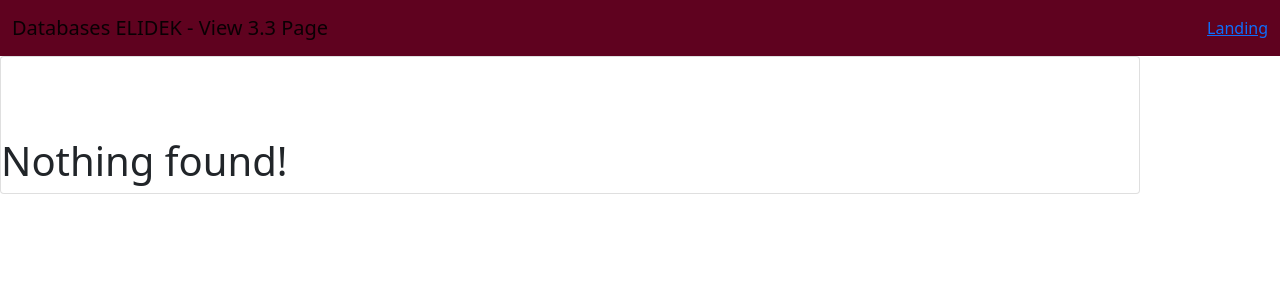
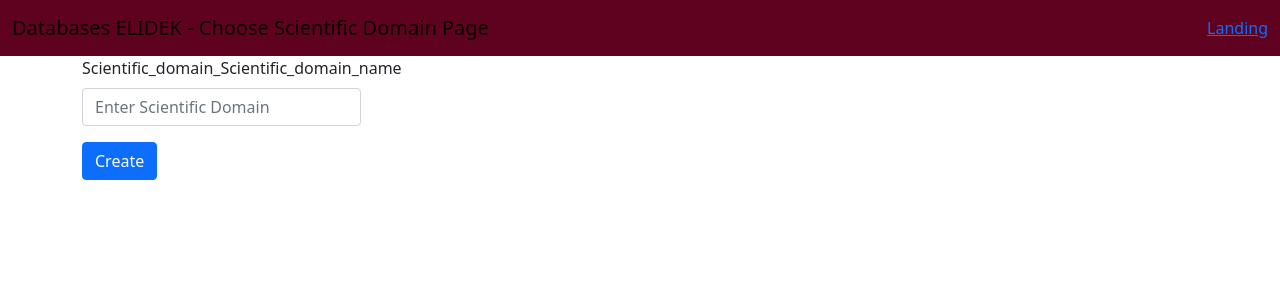
Before and after one commit to Athan-P/Databases-Project, a Flask app: page /Get33 in a window 1280 px wide. Shown: the top 300 px of the page. Run offline with Flask 2, Linux system fonts and the light colour scheme; data that the repository does not hold is empty; some libraries are stand-ins or nearby versions.

Commit message:
Final Update Python HTML

```diff
--- a/ELIDEK/forms.py
+++ b/ELIDEK/forms.py
@@ -51,24 +51,24 @@ class Get36(FlaskForm):
 
 class Get37(FlaskForm):
 	Executive_name = StringField(label = "Executive_name", validators = [Length(min=1, max=20), DataRequired(message="Name is a required field.")])
-	Orgname = StringField(label = "Orgname", validators = [Length(min=1, max=20), DataRequired(message="Organisation Name is a required field.")])
+	Orgname = StringField(label = "Orgname", validators = [Length(min=1), DataRequired(message="Organisation Name is a required field.")])
 	sumb = IntegerField(label = "Sum Up", validators = [NumberRange(min=0)])
 	submit = SubmitField("Create")
 
 class Get38(FlaskForm):
-	idresearcher = IntegerField(label = "idresearcher", validators = [Optional()])
-	Full_name = StringField(label = "Full Name of Researcher", validators = [Optional()])
-	cnt = IntegerField(label = "Count", validators = [NumberRange(min=0)])
-	submit = SubmitField("Create")
+    Full_name = StringField(label = "Full Name of Researcher", validators = [Optional()])
+    idresearcher = IntegerField(label = "idresearcher", validators = [Optional()])
+    cnt = IntegerField(label = "Count", validators = [NumberRange(min=0)])
+    submit = SubmitField("Create")
 
 #Create Classes
 class ProjectCreate(FlaskForm):
     idProject = IntegerField(label = "idProject", validators = [NumberRange(min=1)])
     Project_title = StringField(label = "Project_title", validators = [Length(min=1, max=45), DataRequired(message="Name is a required field.")])
     Project_summary = TextAreaField(label = "Project_summary", validators = [Length(min=1), DataRequired(message="Summary is a required field.")])
-    Project_budget = FloatField(label = "Project_budget", validators =  [NumberRange(min=0), Optional()])
     Project_starting = DateField(label = "Project_starting", validators = [Optional()])
     Project_ending = DateField(label = "Project_ending", validators = [Optional()])
+    Project_budget = FloatField(label = "Project_budget", validators =  [NumberRange(min=0), Optional()])
     org_idorg = IntegerField(label = "Organisation ID", validators = [NumberRange(min=1)])
     researcher_idresearcher = IntegerField(label = "Select Manager ID", validators = [NumberRange(min=1)])
     Executive_idExecutive = IntegerField(label = "Executive ID", validators = [NumberRange(min=1)])
@@ -91,14 +91,14 @@ class ResearcherCreate(FlaskForm):
 class OrganisationCreate(FlaskForm):
 	idorg = IntegerField(label = "idorg", validators = [Optional()])
 	City = StringField(label = "city", validators = [Length(min=1, max=20), DataRequired(message="City is a required field.")])
-	Street_name = StringField(label = "Street_name", validators = [Length(min=1, max=20), DataRequired(message="Street Name is a required field.")])
+	Street_name = StringField(label = "Street_name", validators = [Length(min=1), DataRequired(message="Street Name is a required field.")])
 	Postal_code = IntegerField(label = "Postal_code", validators = [NumberRange(min=00000, max=99999), DataRequired(message="Postal Code is a required field.")])
 	typec = RadioField(u'Organisation Types: ', choices=[('Uni','University'), ('Comp','Company'), ('RF', 'Research Facility')], validators = [DataRequired(message="Type of Organisation is a required field")] )
 	Research_facility_Budget_MoE = FloatField(label = "Research_facility_Budget_MoE", validators =  [NumberRange(min=0), Optional()])
 	Research_facility_Budget_private_sector = FloatField(label = "Research_facility_Budget_private_sector", validators =  [NumberRange(min=0), Optional()])
 	Company_Budget = FloatField(label = "Company_Budget", validators =  [NumberRange(min=0), Optional()])
 	University_Budget_MoE = FloatField(label = "University_Budget_MoE", validators =  [NumberRange(min=0), Optional()])
-	Orgname = StringField(label = "Orgname", validators = [Length(min=1, max=20), DataRequired(message="Organisation Name is a required field.")])
+	Orgname = StringField(label = "Orgname", validators = [Length(min=1), DataRequired(message="Organisation Name is a required field.")])
 	Abbreviation = StringField(label = "Abbreviation", validators = [Length(min=1, max=7), DataRequired(message="Abbreviation is a required field.")])
 	submit = SubmitField("Create")
 
@@ -180,8 +180,8 @@ class OrganisationUpdate(FlaskForm):
 	Research_facility_Budget_private_sector = FloatField(label = "Research_facility_Budget_private_sector", validators =  [NumberRange(min=0), Optional()])
 	Company_Budget = FloatField(label = "Company_Budget", validators =  [NumberRange(min=0), Optional()])
 	University_Budget_MoE = FloatField(label = "University_Budget_MoE", validators =  [NumberRange(min=0), Optional()])
-	Orgname = StringField(label = "Orgname", validators = [Length(min=1, max=20), DataRequired(message="Organisation Name is a required field.")])
-	Abbreviation = StringField(label = "Abbreviation", validators = [Length(min=1, max=7), DataRequired(message="Abbreviation is a required field.")])
+	Orgname = StringField(label = "Orgname", validators = [Length(min=1), DataRequired(message="Organisation Name is a required field.")])
+	Abbreviation = StringField(label = "Abbreviation", validators = [Length(min=1), DataRequired(message="Abbreviation is a required field.")])
 	submit = SubmitField("Submit", validators = [DataRequired(message="Name is a required field.")])
 
 
--- a/ELIDEK/routes.py
+++ b/ELIDEK/routes.py
@@ -2,15 +2,6 @@ from flask import Flask, render_template, request, flash, redirect, url_for, abo
 from flask_mysqldb import MySQL
 from ELIDEK import app, db ## initially created by __init__.py, need to be used here
 from ELIDEK.forms import ProjectCreate, ResearcherCreate, OrganisationCreate, ExecutiveCreate, ProgramCreate, Scientific_DomainCreate, DeliverableCreate, ProjectUpdate, ResearcherUpdate, OrganisationUpdate, ExecutiveUpdate, ProgramUpdate, Scientific_DomainUpdate, DeliverableUpdate, ProjectFilter, PhoneCreate, WorksCreate, ProjectHasDomainCreate, PhoneUpdate, WorksUpdate, ProjectHasDomainUpdate, ProjResCreate, ResOrgCreate, Get33, Get34, Get35, Get36, Get37, Get38
-
-"""
-@app.route('/', methods=['GET', 'POST'])
-def dropdown():
-	Pages = Pages()
-	Pages.Page_Name = ['Landing', 'Projects', 'Create Projects', 'Researchers']
-	Pages.URL = ['/', '/Projects', '/Projects/Create', '/Researchers']
-	return render_template('navbar.html', Pages=Pages)
-"""
 
 @app.route("/")
 def index():
@@ -121,24 +112,27 @@ def getViewResOrg():
 
 #3.3=============================================================================
 
-@app.route("/Get33")
-def get33():
+@app.route("/Get33" , methods = ["GET", "POST"])
+def get33(Scientific_domain_Scientific_domain_name = 'Law'):
     """
     #Retrieve 3.3 from database
     """
-    try:
-        form = Get33()
-        cur = db.connection.cursor()
-        cur.execute("select  s.Scientific_domain_Scientific_domain_name,p.idProject,p.Project_starting,p.researcher_idresearcher,p.Project_ending,r.idresearcher,r.Researcher_name,r.Researcher_surname from Project_has_Scientific_domain s inner join Project p on s.Project_idProject=p.idProject inner join works w on w.Project_idProject=p.idProject inner join researcher r on r.idresearcher=w.researcher_idresearcher  where s.Scientific_domain_Scientific_domain_name='Law' and p.Project_starting<curdate() and p.Project_ending>curdate() union select s.Scientific_domain_Scientific_domain_name,p.idProject,p.Project_starting,p.researcher_idresearcher,p.Project_ending,r.idresearcher,r.Researcher_name,r.Researcher_surname from Project_has_Scientific_domain s inner join Project p on s.Project_idProject=p.idProject inner join researcher r on r.idresearcher=p.researcher_idresearcher where s.Scientific_domain_Scientific_domain_name='Law' and p.Project_starting<curdate() and p.Project_ending>curdate() order by idProject;")
-        column_names = [i[0] for i in cur.description]
-        Get33s = [dict(zip(column_names, entry)) for entry in cur.fetchall()]
-        cur.close()
-        return render_template("Queries/Get33.html", Get33s = Get33s, pageTitle = "View 3.3 Page", form = form)
-    except Exception as e:
-        ## if the connection to the database fails, return HTTP response 500
-        flash(str(e), "danger")
-        abort(500)
-
+    form = Get33()
+    if(request.method == "POST"):
+        new = form.__dict__
+        Scientific_domain_Scientific_domain_name = new['Scientific_domain_Scientific_domain_name'].data
+        try:
+            cur = db.connection.cursor()
+            cur.execute("select  s.Scientific_domain_Scientific_domain_name,p.idProject,p.Project_starting,p.researcher_idresearcher,p.Project_ending,r.idresearcher,r.Researcher_name,r.Researcher_surname from Project_has_Scientific_domain s inner join Project p on s.Project_idProject=p.idProject inner join works w on w.Project_idProject=p.idProject inner join researcher r on r.idresearcher=w.researcher_idresearcher  where s.Scientific_domain_Scientific_domain_name='{}' and p.Project_starting<curdate() and p.Project_ending>curdate() union select s.Scientific_domain_Scientific_domain_name,p.idProject,p.Project_starting,p.researcher_idresearcher,p.Project_ending,r.idresearcher,r.Researcher_name,r.Researcher_surname from Project_has_Scientific_domain s inner join Project p on s.Project_idProject=p.idProject inner join researcher r on r.idresearcher=p.researcher_idresearcher where s.Scientific_domain_Scientific_domain_name='{}' and p.Project_starting<curdate() and p.Project_ending>curdate() order by idProject;".format(Scientific_domain_Scientific_domain_name, Scientific_domain_Scientific_domain_name))
+            column_names = [i[0] for i in cur.description]
+            Get33s = [dict(zip(column_names, entry)) for entry in cur.fetchall()]
+            cur.close()
+            return render_template("Queries/Get33.html", Get33s = Get33s, pageTitle = "View 3.3 Page", form = form)
+        except Exception as e:
+            ## if the connection to the database fails, return HTTP response 500
+            flash(str(e), "danger")
+            abort(500)
+    return render_template("ScieDomChoose.html", pageTitle = "Choose Scientific Domain Page", form = form)
 
 #3.4=============================================================================
 
@@ -235,7 +229,7 @@ def get38():
     try:
         form = Get38()
         cur = db.connection.cursor()
-        cur.execute("select * from (SELECT CONCAT(l.researcher_name + " " + l.researcher_surname) as Full_name, l.idresearcher, count(distinct l.idProject) as cnt FROM ((SELECT r.idresearcher,r.researcher_name,r.researcher_surname,p.idProject from  works w INNER JOIN researcher r ON r.idresearcher = w.researcher_idresearcher INNER JOIN Project p ON p.idProject = w.Project_idProject WHERE p.idProject not in (select d.Project_idProject from Deliverable d)) union (select r.idresearcher,r.researcher_name,r.researcher_surname,p.idProject from Project p inner join researcher r on r.idresearcher=p.researcher_idresearcher  WHERE p.idProject not in (select d.Project_idProject from Deliverable d))) l GROUP BY l.idresearcher,l.researcher_name,l.researcher_surname) m where m.cnt>=5;")
+        cur.execute("select * from (SELECT CONCAT(l.researcher_name , ' ' , l.researcher_surname) as Full_name, l.idresearcher, count(distinct l.idProject) as cnt FROM ((SELECT r.idresearcher,r.researcher_name,r.researcher_surname,p.idProject from  works w INNER JOIN researcher r ON r.idresearcher = w.researcher_idresearcher INNER JOIN Project p ON p.idProject = w.Project_idProject WHERE p.idProject not in (select d.Project_idProject from Deliverable d)) union (select r.idresearcher,r.researcher_name,r.researcher_surname,p.idProject from Project p inner join researcher r on r.idresearcher=p.researcher_idresearcher  WHERE p.idProject not in (select d.Project_idProject from Deliverable d))) l GROUP BY l.idresearcher,l.researcher_name,l.researcher_surname) m where m.cnt>=5;")
         column_names = [i[0] for i in cur.description]
         Get38s = [dict(zip(column_names, entry)) for entry in cur.fetchall()]
         cur.close()
@@ -245,6 +239,15 @@ def get38():
         flash(str(e), "danger")
         abort(500)
 
+
+
+#CRUD===========================================================================
+#===============================================================================
+#===============================================================================
+#===============================================================================
+#===============================================================================
+#===============================================================================
+#===============================================================================
 
 
 #Projects=========================================================================
@@ -277,10 +280,12 @@ def createProject():
     """
     form = ProjectCreate()
     ## when the form is submitted
-    if(request.method == "POST" and form.validate_on_submit()):
+    if(request.method == "POST"):
+        print(1)
         newProject = form.__dict__
-        query = "INSERT INTO Project(Project_title, Project_summary, Project_budget, Project_starting, Project_ending, org_idorg, researcher_idresearcher, Executive_idExecutive, Program_idProgram, researcher_ideval, EvalGrade, EvalDate) VALUES ('{}', '{}', '{}', '{}', '{}', '{}', '{}', '{}', '{}', '{}', '{}', '{}');".format(newProject['Project_title'].data, newProject['Project_summary'].data, newProject['Project_budget'].data, newProject['Project_starting'].data, newProject['Project_ending'].data, newProject['org_idorg'].data, newProject['researcher_idresearcher'].data, newProject['Executive_idExecutive'].data, newProject['Program_idProgram'].data, newProject['researcher_ideval'].data, newProject['EvalGrade'].data, newProject['EvalDate'].data)
+        query = "INSERT INTO project(Project_title, Project_summary, Project_starting, Project_ending, Project_budget, org_idorg, researcher_idresearcher, Executive_idExecutive, Program_idProgram, researcher_ideval, EvalGrade, EvalDate) VALUES ('{}', '{}', '{}', '{}', '{}', '{}', '{}', '{}', '{}', '{}', '{}', '{}');".format(newProject['Project_title'].data, newProject['Project_summary'].data, newProject['Project_starting'].data, newProject['Project_ending'].data, newProject['Project_budget'].data, newProject['org_idorg'].data, newProject['researcher_idresearcher'].data, newProject['Executive_idExecutive'].data, newProject['Program_idProgram'].data, newProject['researcher_ideval'].data, newProject['EvalGrade'].data, newProject['EvalDate'].data)
         try:
+            print(2)
             cur = db.connection.cursor()
             cur.execute(query)
             db.connection.commit()
@@ -303,7 +308,7 @@ def updateProject(idProject):
     form = ProjectUpdate()
     updateData = form.__dict__
     if(form.validate_on_submit()):
-        query = "UPDATE project SET Project_title = '{}', Project_summary = '{}', Project_starting = '{}', Project_ending = '{}', Project_budget = '{}', org_idorg = '{}', researcher_idresearcher = '{}', Executive_idExecutive = '{}', Program_idProgram = '{}', researcher_ideval = '{}', EvalGrade = '{}, EvalDate = '{}' WHERE idProject = {};".format(updateData['Project_title'].data, updateData['Project_summary'].data, updateData['Project_budget'].data, updateData['Project_starting'].data, updateData['Project_ending'].data, updateData['org_idorg'].data, updateData['researcher_idresearcher'].data, updateData['Executive_idExecutive'].data, updateData['Program_idProgram'].data, updateData['researcher_ideval'].data, updateData['EvalGrade'].data, updateData['EvalDate'].data,  idProject)
+        query = "UPDATE project SET Project_title = '{}', Project_summary = '{}', Project_starting = '{}', Project_ending = '{}', Project_budget = '{}', org_idorg = '{}', researcher_idresearcher = '{}', Executive_idExecutive = '{}', Program_idProgram = '{}', researcher_ideval = '{}', EvalGrade = '{}', EvalDate = '{}' WHERE idProject = '{}';".format(updateData['Project_title'].data, updateData['Project_summary'].data, updateData['Project_starting'].data, updateData['Project_ending'].data, updateData['Project_budget'].data, updateData['org_idorg'].data, updateData['researcher_idresearcher'].data, updateData['Executive_idExecutive'].data, updateData['Program_idProgram'].data, updateData['researcher_ideval'].data, updateData['EvalGrade'].data, updateData['EvalDate'].data,  idProject)
         try:
             cur = db.connection.cursor()
             cur.execute(query)
@@ -365,7 +370,7 @@ def createResearcher():
     """
     form = ResearcherCreate()
     ## when the form is submitted
-    if(request.method == "POST" and form.validate_on_submit()):
+    if(request.method == "POST"):
         newResearcher = form.__dict__
         query = "INSERT INTO researcher(Researcher_name, Researcher_surname, Researcher_gender, researcher_date_of_birth, researcher_hire_date, org_idorg) VALUES ('{}', '{}', '{}', '{}', '{}', '{}');".format(newResearcher['Researcher_name'].data, newResearcher['Researcher_surname'].data, newResearcher['Researcher_gender'].data, newResearcher['researcher_date_of_birth'].data, newResearcher['researcher_hire_date'].data, newResearcher['org_idorg'].data)
         try:
@@ -450,7 +455,7 @@ def createOrganisation():
     """
     form = OrganisationCreate()
     ## when the form is submitted
-    if(request.method == "POST" and form.validate_on_submit()):
+    if(request.method == "POST"):
         newOrganisation = form.__dict__
         query = "INSERT INTO org(Orgname, Abbreviation, City, Street_name, Postal_code, typec, Research_facility_Budget_MoE, Research_facility_Budget_private_sector, Company_Budget, University_Budget_MoE) VALUES ('{}', '{}', '{}', '{}', '{}', '{}', '{}', '{}', '{}', '{}');".format(newOrganisation['Orgname'].data, newOrganisation['Abbreviation'].data, newOrganisation['City'].data, newOrganisation['Street_name'].data, newOrganisation['Postal_code'].data, newOrganisation['typec'].data, newOrganisation['Research_facility_Budget_MoE'].data, newOrganisation['Research_facility_Budget_private_sector'].data, newOrganisation['Company_Budget'].data, newOrganisation['University_Budget_MoE'].data)
         try:
@@ -536,7 +541,7 @@ def createProgram():
     """
     form = ProgramCreate()
     ## when the form is submitted
-    if(request.method == "POST" and form.validate_on_submit()):
+    if(request.method == "POST"):
         newProgram = form.__dict__
         query = "INSERT INTO program(Program_name, Program_dept) VALUES ('{}', '{}');".format(newProgram['Program_name'].data, newProgram['Program_dept'].data)
         try:
@@ -622,7 +627,7 @@ def createExecutive():
     """
     form = ExecutiveCreate()
     ## when the form is submitted
-    if(request.method == "POST" and form.validate_on_submit()):
+    if(request.method == "POST"):
         newExecutive = form.__dict__
         query = "INSERT INTO executive(Executive_name) VALUES ('{}');".format(newExecutive['Executive_name'].data)
         try:
@@ -707,7 +712,7 @@ def createDeliverable():
     """
     form = DeliverableCreate()
     ## when the form is submitted
-    if(request.method == "POST" and form.validate_on_submit()):
+    if(request.method == "POST"):
         newDeliverable = form.__dict__
         query = "INSERT INTO deliverable(Deliverable_title, Deliverable_summary, Deliverable_date, Project_idProject) VALUES ('{}', '{}', '{}','{}');".format(newDeliverable['Deliverable_title'].data, newDeliverable['Deliverable_summary'].data, newDeliverable['Deliverable_date'].data, newDeliverable['Project_idProject'].data)
         try:
@@ -792,7 +797,7 @@ def createPhone():
     """
     form = PhoneCreate()
     ## when the form is submitted
-    if(request.method == "POST" and form.validate_on_submit()):
+    if(request.method == "POST"):
         newPhone = form.__dict__
         query = "INSERT INTO phone(Phone_number, org_idorg) VALUES ('{}', '{}');".format(newPhone['Phone_number'].data, newPhone['org_idorg'].data)
         try:
@@ -800,7 +805,7 @@ def createPhone():
             cur.execute(query)
             db.connection.commit()
             cur.close()
-            flash("Deliverable inserted successfully", "success")
+            flash("Phone inserted successfully", "success")
             return redirect(url_for("index"))
         except Exception as e: ## OperationalError
             flash(str(e), "danger")
@@ -878,7 +883,7 @@ def createScientific_Domain():
     """
     form = Scientific_DomainCreate()
     ## when the form is submitted
-    if(request.method == "POST" and form.validate_on_submit()):
+    if(request.method == "POST"):
         newScientific_Domain = form.__dict__
         query = "INSERT INTO scientific_domain(Scientific_domain_name) VALUES ('{}');".format(newScientific_Domain['Scientific_domain_name'].data)
         try:
@@ -894,7 +899,7 @@ def createScientific_Domain():
     ## else, response for GET request
     return render_template("Create/create_scientific_domain.html", pageTitle = "Create Scientific_Domain", form = form)
 
-@app.route("/ScientificDomains/update/<int:Scientific_domain_name>", methods = ["POST"])
+@app.route("/ScientificDomains/update/<string:Scientific_domain_name>", methods = ["POST"])
 def updateScientific_Domain(Scientific_domain_name):
     """
     #Update a Scientific_domain in the database, by id
@@ -917,7 +922,7 @@ def updateScientific_Domain(Scientific_domain_name):
                 flash(error, "danger")
     return redirect(url_for("getScientificDomains"))
 
-@app.route("/ScientificDomains/delete/<int:Scientific_domain_name>", methods = ["POST"])
+@app.route("/ScientificDomains/delete/<string:Scientific_domain_name>", methods = ["POST"])
 def deleteScientific_Domain(Scientific_domain_name):
     """
     #Delete scientific_domain by id from database
@@ -968,7 +973,7 @@ def createWork():
     """
     form = WorksCreate()
     ## when the form is submitted
-    if(request.method == "POST" and form.validate_on_submit()):
+    if(request.method == "POST"):
         newWork = form.__dict__
         query = "INSERT INTO works(Project_idProject, researcher_idresearcher) VALUES ('{}', '{}');".format(newWork['Project_idProject'].data, newWork['researcher_idresearcher'].data)
         try:
@@ -991,6 +996,7 @@ def updateWork(Project_idProject, researcher_idresearcher):
     """
     form = WorksUpdate()
     updateData = form.__dict__
+
     if(form.validate_on_submit()):
         query = "UPDATE works SET Project_idProject = '{}', researcher_idresearcher = '{}' WHERE Project_idProject = '{}' AND researcher_idresearcher = '{}';".format(updateData['Project_idProject'].data, updateData['researcher_idresearcher'].data,  Project_idProject, researcher_idresearcher)
         try:
@@ -998,7 +1004,7 @@ def updateWork(Project_idProject, researcher_idresearcher):
             cur.execute(query)
             db.connection.commit()
             cur.close()
-            flash("Phone updated successfully", "success")
+            flash(" Work updated successfully", "success")
         except Exception as e:
             flash(str(e), "danger")
     else:
@@ -1055,7 +1061,7 @@ def createProjectHasDomain():
     """
     form = ProjectHasDomainCreate()
     ## when the form is submitted
-    if(request.method == "POST" and form.validate_on_submit()):
+    if(request.method == "POST"):
         newProjectHasDomain = form.__dict__
         query = "INSERT INTO project_has_scientific_domain(Project_idProject, Scientific_domain_Scientific_domain_name) VALUES ('{}', '{}');".format(newProjectHasDomain['Project_idProject'].data, newProjectHasDomain['Scientific_domain_Scientific_domain_name'].data)
         try:
--- /dev/null
+++ b/ELIDEK/templates/ScieDomChoose.html
@@ -0,0 +1,27 @@
+{% extends "global_layout.html" %}
+{% block content %}
+<div class="container">
+    {% include "flash_messages.html" %}
+    <div class="row" id="row">
+        <div class="col-md-12">
+            <form class="form-horizontal" name="project-create" method="POST">
+                <!-- hidden_tag returns the form's security metadata -->
+                {{ form.hidden_tag() }}
+				<div class="form-group col-sm-3 mb-3">
+                    {{ form.Scientific_domain_Scientific_domain_name.label(class = "form-label") }}
+                    <!-- Setting required to false disables the HTML attribute and leaves input validation to the backend -->
+                    {{ form.Scientific_domain_Scientific_domain_name(class = "form-control", placeholder="Enter Scientific Domain", required = False) }}
+                    {% if form.Scientific_domain_Scientific_domain_name.errors %}
+                    <ul class = "errors">
+                        {% for error in form.Scientific_domain_Scientific_domain_name.errors %}
+                        <li class = "text-danger">{{ error }}</li>
+                        {% endfor %}
+                    </ul>
+                    {% endif %}
+                </div>
+                {{ form.submit(class = "btn btn-primary btn-submit-custom") }}
+            </form>
+    </div>
+    </div>
+</div>
+{% endblock content %}
--- a/ELIDEK/templates/index.html
+++ b/ELIDEK/templates/index.html
@@ -221,7 +221,7 @@
 		<div class="col-md-3">
             <div class="card" id="card-container-layout">
                 <div class="card-body" id="card">
-                    <h4 class="card-title">View 3.3</h4>
+                    <h4 class="card-title">View Projects </h4>
                     <p class="card-text" id="paragraph">Simple Query to database to show 3.3<br></p>
                     <a class="btn btn-primary" style=" background-color: #69cd28;" id="show-btn" href="/Get33">Show</a>
                 </div>
```
Also changed, not shown: ELIDEK/templates/Create/create_project.html (+11 -11 lines).
